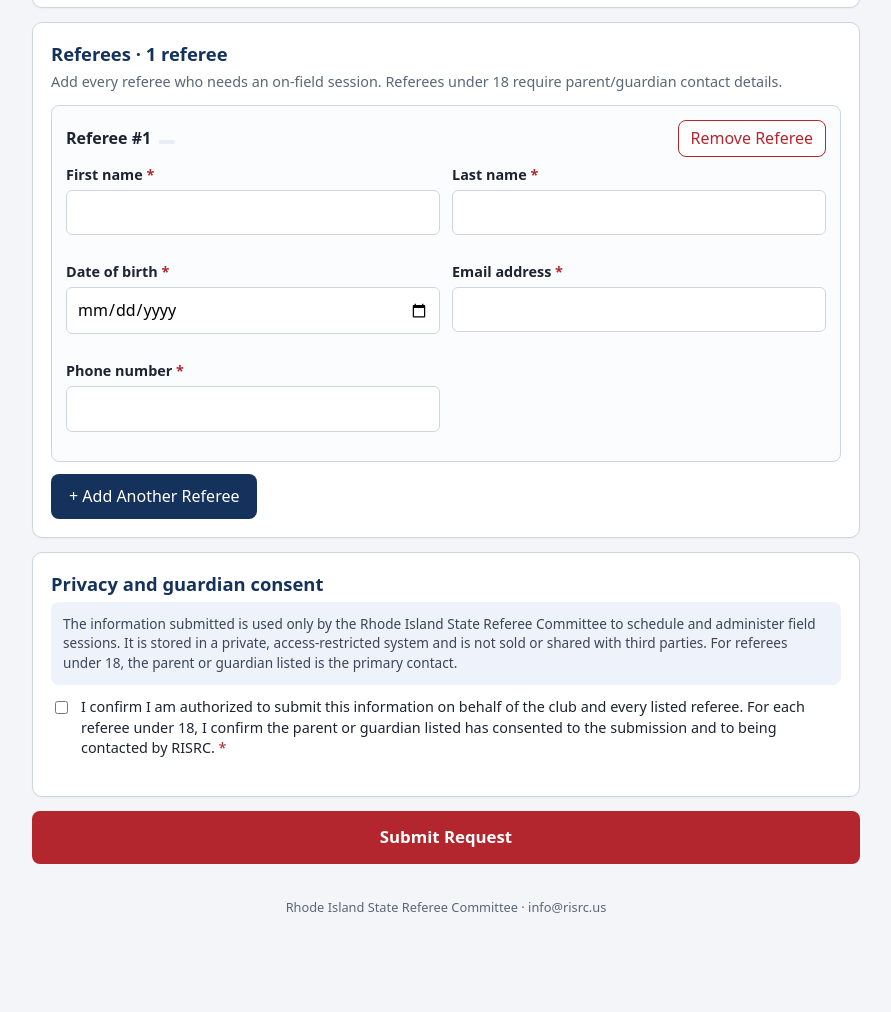
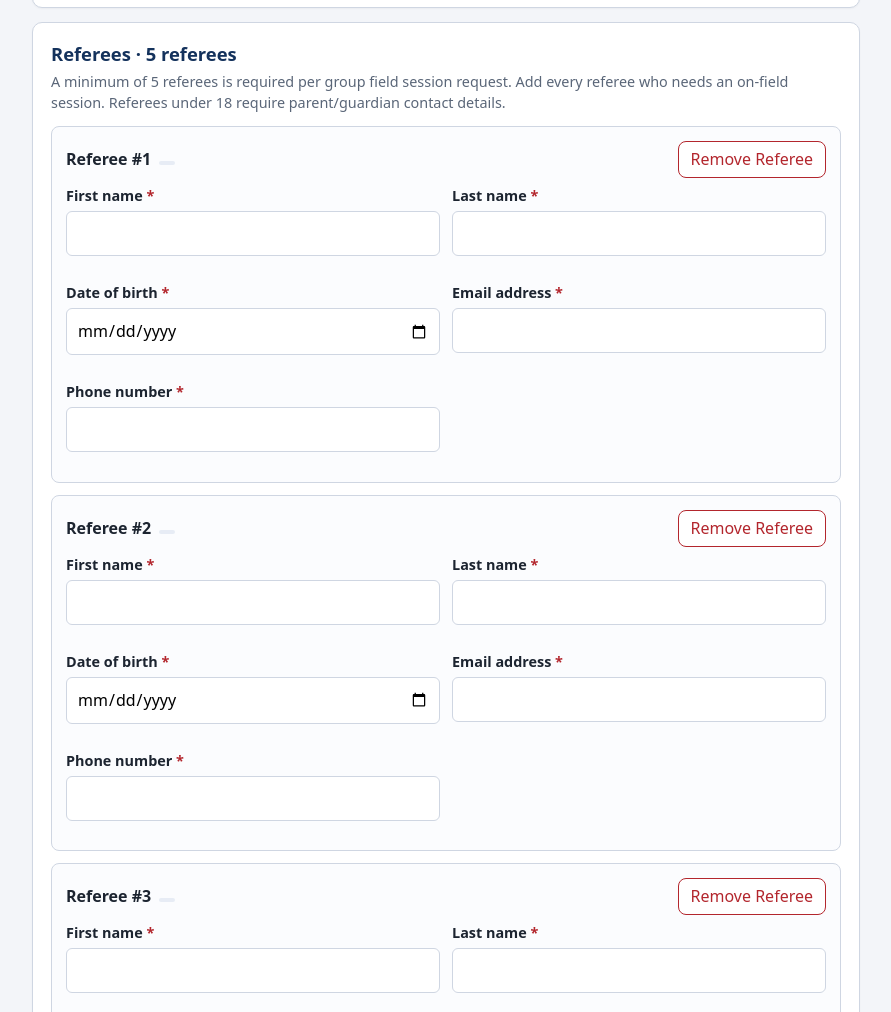
Before and after one commit to twihafast-spec/risrc-field-session-request, a plain HTML site: page index.html in a window 1280 px wide. Shown: the part 880-1892 px from the top of the page, without its empty margins (194-1085 px from the left). Before the commit the page ends 1814 px from the top, so only its background shows below. Drawn offline with Linux system fonts and the light colour scheme.

Commit message:
Update referee requirements and validation messages

```diff
--- a/index.html
+++ b/index.html
@@ -75,7 +75,7 @@ footer{text-align:center;color:#5a6678;font-size:.8rem;padding:18px}
 
   <div class="card">
     <h2>Referees <span class="counter" id="counter"></span></h2>
-    <p class="hint">Add every referee who needs an on-field session. Referees under 18 require parent/guardian contact details.</p>
+    <p class="hint">A minimum of 5 referees is required per group field session request. Add every referee who needs an on-field session. Referees under 18 require parent/guardian contact details.</p>
     <div id="refs"></div>
     <button type="button" class="btn-add" id="add">+ Add Another Referee</button>
   </div>
@@ -101,7 +101,7 @@ footer{text-align:center;color:#5a6678;font-size:.8rem;padding:18px}
 "use strict";
 var ACCESS_KEY="01eef7e5-6657-407d-b3a3-ad5c6cb90a30";
 var ENDPOINT="https://api.web3forms.com/submit";
-var MAX_REFEREES=300;
+var MAX_REFEREES=300, MIN_REFEREES=5;
 var refs=document.getElementById("refs"), counter=document.getElementById("counter");
 var seq=0;
 
@@ -133,7 +133,7 @@ function addRef(){
   '<div><label class="req">Parent or guardian phone</label><input data-k="guardianPhone" type="tel" maxlength="30"><div class="msg"></div></div>'+
   '</div></div></div>');
   c.querySelector(".btn-rm").onclick=function(){
-    if(refs.children.length<=1){alert("At least one referee is required.");return;}
+    if(refs.children.length<=MIN_REFEREES){alert("A minimum of "+MIN_REFEREES+" referees is required per group request.");return;}
     c.remove();renumber();
   };
   c.querySelector('[data-k="dob"]').addEventListener("input",function(){refresh(c);});
@@ -192,6 +192,7 @@ function validate(){
       t(vPhone(g("guardianPhone"),true),g("guardianPhone"));
     }
   });
+  if(refs.children.length<MIN_REFEREES){ok=false;alert("A minimum of "+MIN_REFEREES+" referees is required to submit a group field session request.");if(!first)first=document.getElementById("add");}
   var cons=q("consent");document.getElementById("consentMsg").textContent=cons.checked?"":"Consent confirmation is required.";
   if(!cons.checked){ok=false;if(!first)first=cons;}
   if(first&&first.scrollIntoView)first.scrollIntoView({behavior:"smooth",block:"center"});
@@ -246,7 +247,7 @@ document.getElementById("f").addEventListener("submit",function(ev){
   .catch(function(e){btn.disabled=false;btn.textContent="Submit Request";
     show("err","Your request could not be submitted ("+e.message+"). Please try again, or contact info@risrc.us.");});
 });
-addRef();
+for(var i=0;i<MIN_REFEREES;i++)addRef();
 })();
 </script>
 </body>
```
